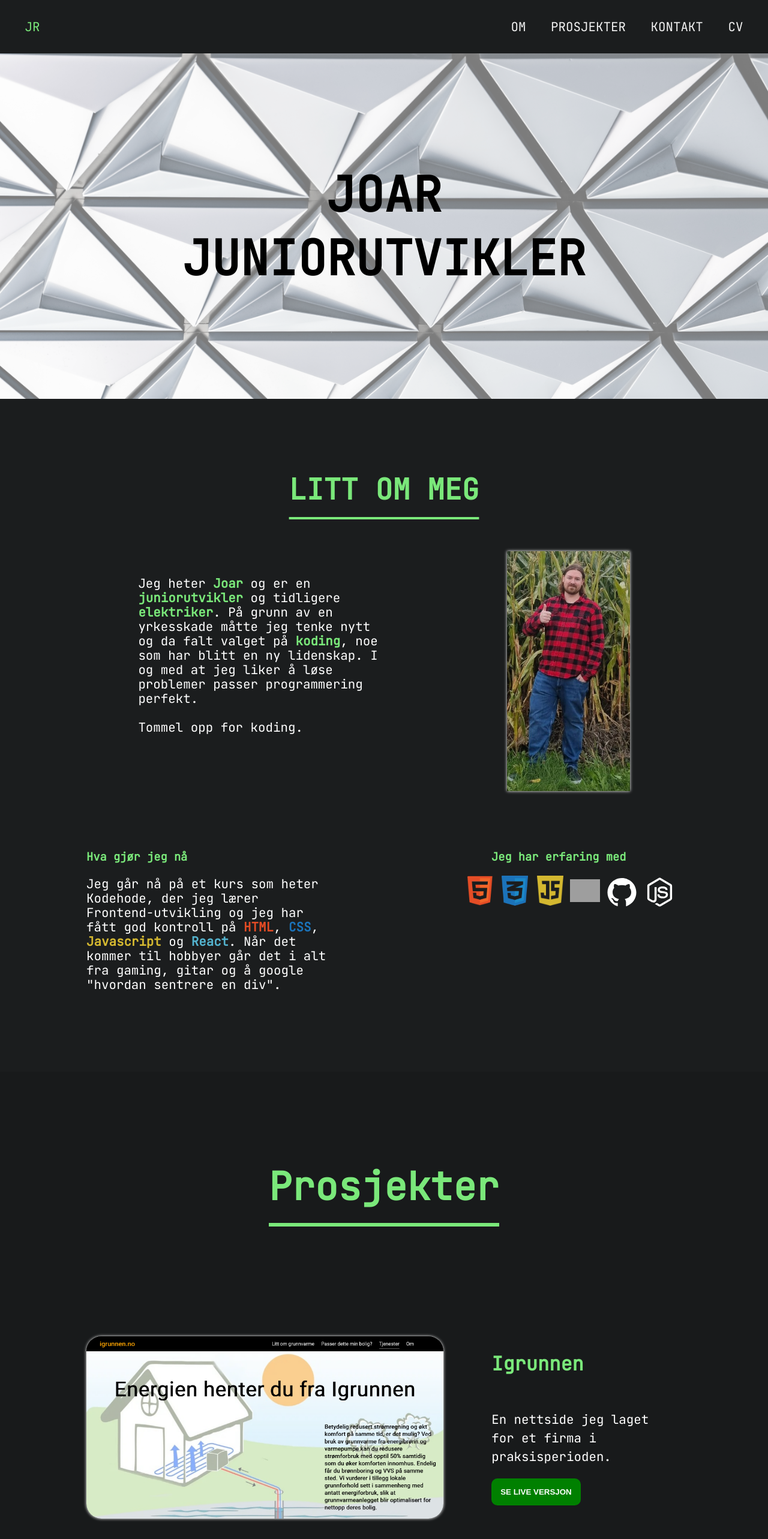
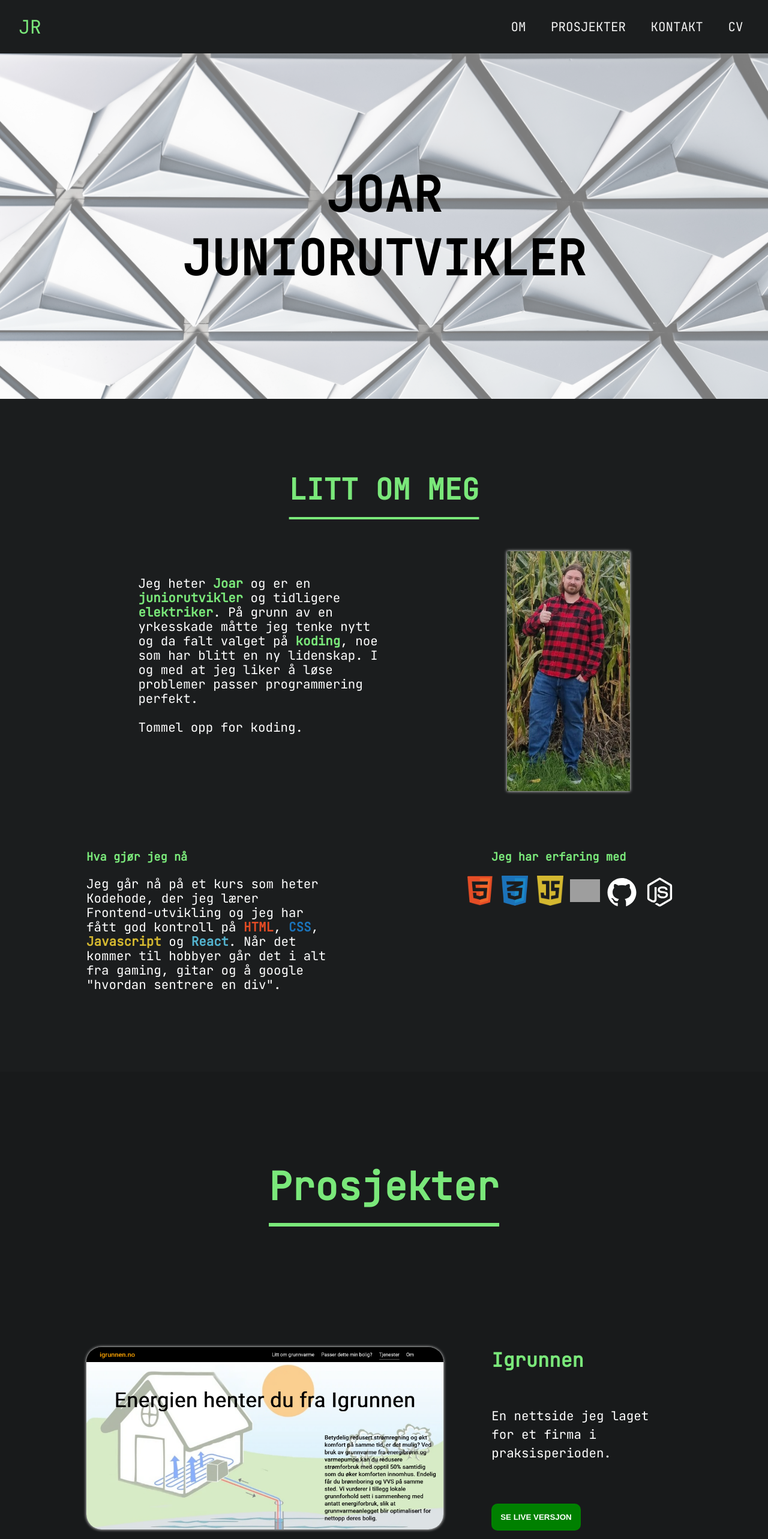
Before and after one commit to joar1/Portfolio, a React (Create React App) app: page / in a window 1280 px wide. Shown: the top 2566 px of the page at 60% size. Built offline with nearby package versions, Linux system fonts and the light colour scheme; grey boxes are pictures that could not be loaded.

Commit message:
margin project button

```diff
--- a/src/components/Navbar.jsx
+++ b/src/components/Navbar.jsx
@@ -41,7 +41,8 @@ const StyledNavbar = styled.nav`
 `;
 
 const StyledHome = styled.a`
-	padding-left: 2em;
+	padding-left: 1em;
+	font-size: 1.5em;
 	&:hover {
 		cursor: pointer;
 	}
--- a/src/components/ProjectCard.jsx
+++ b/src/components/ProjectCard.jsx
@@ -61,6 +61,9 @@ const InfoWrapperLeft = styled.div`
 	text-align: left;
 	margin: 0 0 0 4em;
 	padding: 1em;
+	a {
+		margin-top: 3em;
+	}
 	button {
 		background: green;
 		color: white;
```
